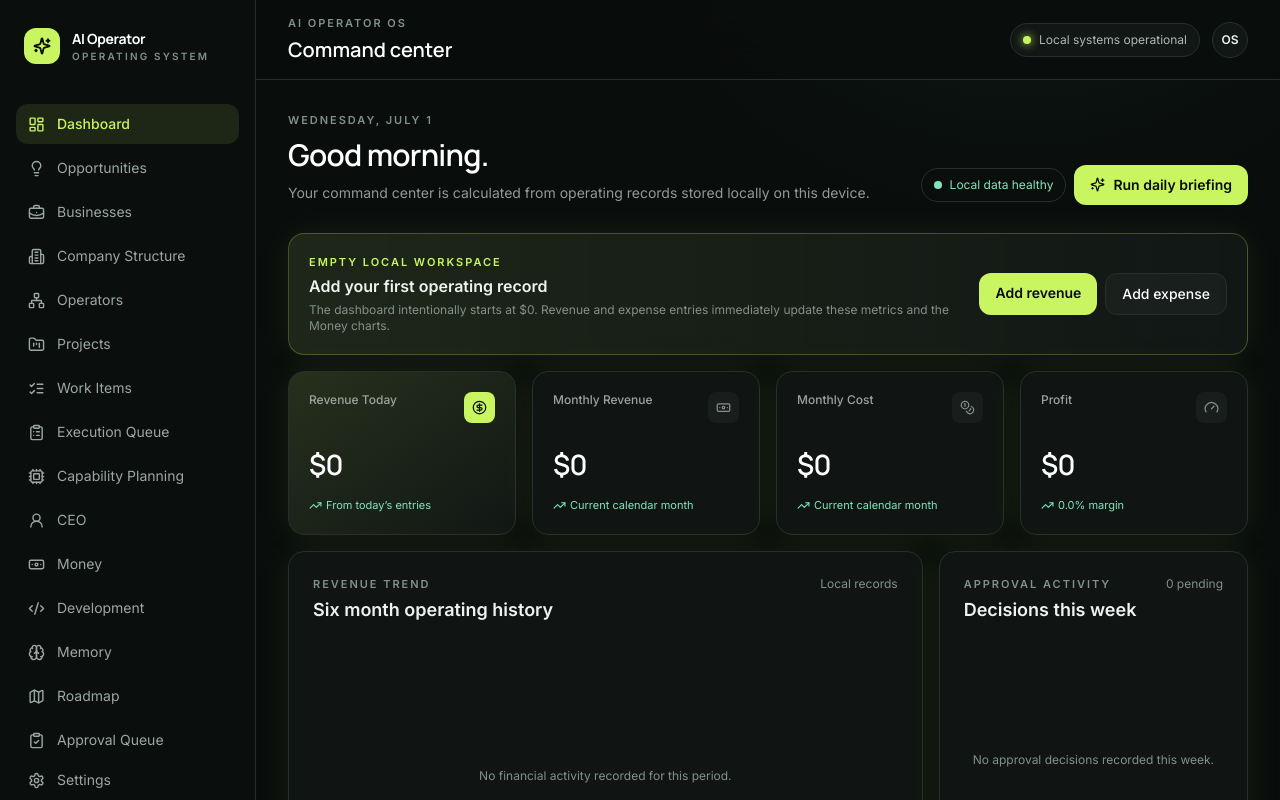
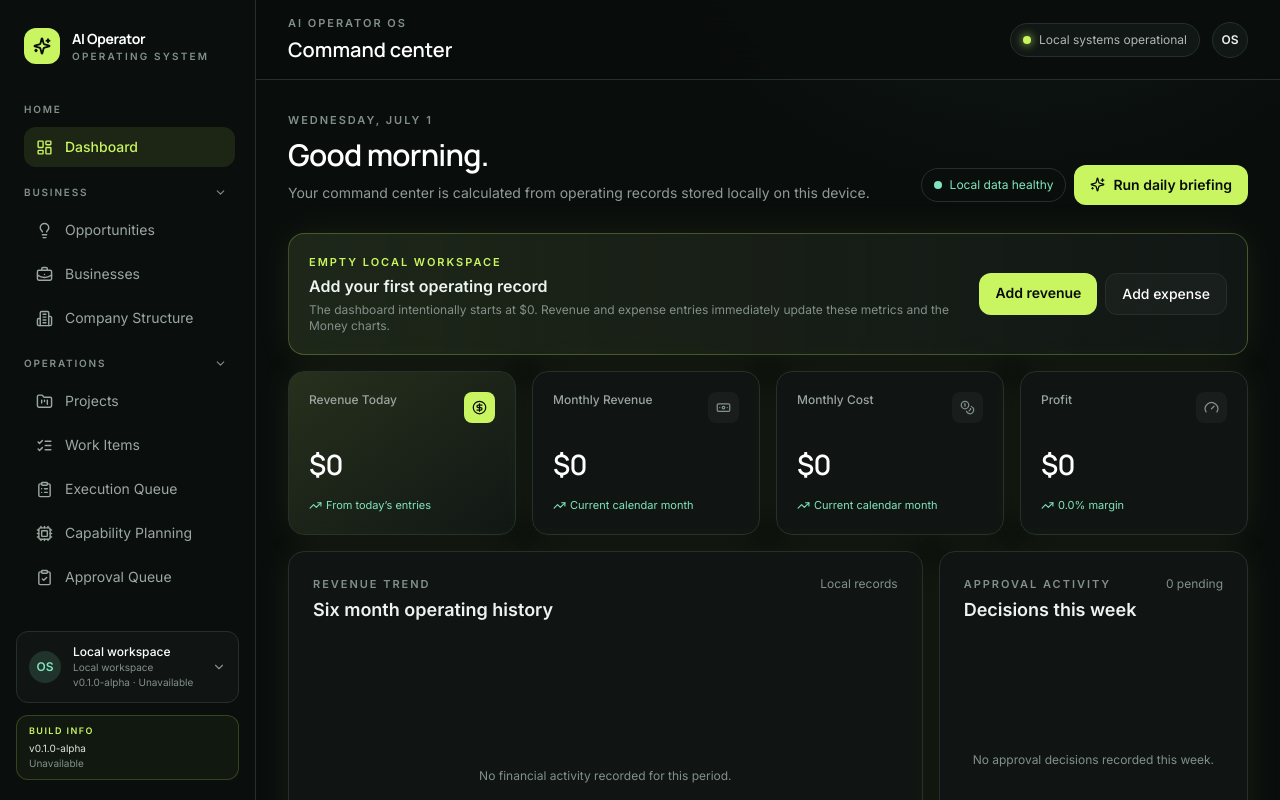
Before and after one commit to Jakea27/AI-Operator-OS, a React (Vite) app in the folder app/: page / in a window 1280 px wide. Shown: the top 800 px of the page. Built offline with nearby package versions, Linux system fonts and the light colour scheme.

Commit message:
Sprint 010 Phase 1 is implemented

```diff
--- a/app/components/AppShell.tsx
+++ b/app/components/AppShell.tsx
@@ -4,6 +4,7 @@ import {
   Building2,
   BriefcaseBusiness,
   ChevronDown,
+  ChevronRight,
   ClipboardCheck,
   ClipboardList,
   Code2,
@@ -18,27 +19,91 @@ import {
   Sparkles,
   UserRound,
 } from 'lucide-react'
+import { useEffect, useState } from 'react'
 import { NavLink, Outlet, useLocation } from 'react-router-dom'
 import { useOperatingStore } from '@/src/services/operatingStore'
 import { getBuildInfo } from '@/src/services/buildInfo'
 
-const navigation = [
+const SIDEBAR_GROUP_STORAGE_KEY = 'ai-operator-os-sidebar-groups-v1'
+
+type NavigationItem = {
+  label: string
+  to: string
+  icon: typeof LayoutDashboard
+}
+
+type NavigationGroup = {
+  id: string
+  label: string
+  collapsible: boolean
+  items: NavigationItem[]
+}
+
+const navigationGroups: NavigationGroup[] = [
+  {
+    id: 'home',
+    label: 'Home',
+    collapsible: false,
+    items: [
       { label: 'Dashboard', to: '/', icon: LayoutDashboard },
+    ],
+  },
+  {
+    id: 'business',
+    label: 'Business',
+    collapsible: true,
+    items: [
       { label: 'Opportunities', to: '/opportunities', icon: Lightbulb },
       { label: 'Businesses', to: '/businesses', icon: BriefcaseBusiness },
       { label: 'Company Structure', to: '/company-structure', icon: Building2 },
-  { label: 'Operators', to: '/operators', icon: Network },
+    ],
+  },
+  {
+    id: 'operations',
+    label: 'Operations',
+    collapsible: true,
+    items: [
       { label: 'Projects', to: '/projects', icon: FolderKanban },
       { label: 'Work Items', to: '/work-items', icon: ListChecks },
       { label: 'Execution Queue', to: '/execution-queue', icon: ClipboardList },
       { label: 'Capability Planning', to: '/capability-planning', icon: Cpu },
+      { label: 'Approval Queue', to: '/approval', icon: ClipboardCheck },
+    ],
+  },
+  {
+    id: 'ai-workforce',
+    label: 'AI Workforce',
+    collapsible: true,
+    items: [
+      { label: 'Operators', to: '/operators', icon: Network },
       { label: 'CEO', to: '/ceo', icon: UserRound },
+    ],
+  },
+  {
+    id: 'intelligence',
+    label: 'Intelligence',
+    collapsible: true,
+    items: [
       { label: 'Money', to: '/money', icon: Banknote },
-  { label: 'Development', to: '/development', icon: Code2 },
       { label: 'Memory', to: '/memory', icon: Brain },
       { label: 'Roadmap', to: '/roadmap', icon: Map },
-  { label: 'Approval Queue', to: '/approval', icon: ClipboardCheck },
+    ],
+  },
+  {
+    id: 'system',
+    label: 'System',
+    collapsible: true,
+    items: [
+      { label: 'Development', to: '/development', icon: Code2 },
+      { label: 'Settings', to: '/settings', icon: Settings },
+    ],
+  },
 ]
+
+const defaultGroupState = navigationGroups.reduce<Record<string, boolean>>((state, group) => {
+  if (group.collapsible) state[group.id] = true
+  return state
+}, {})
 
 const titles: Record<string, string> = {
   '/': 'Command center',
@@ -71,11 +136,64 @@ function getWorkspaceTitle(pathname: string) {
   return titles[pathname] ?? 'Workspace'
 }
 
+function isRouteActive(pathname: string, to: string) {
+  return to === '/' ? pathname === '/' : pathname === to || pathname.startsWith(`${to}/`)
+}
+
+function getActiveGroupId(pathname: string) {
+  return navigationGroups.find((group) => group.items.some((item) => isRouteActive(pathname, item.to)))?.id
+}
+
+function readSidebarGroupState() {
+  if (typeof window === 'undefined') return defaultGroupState
+
+  try {
+    const stored = window.localStorage.getItem(SIDEBAR_GROUP_STORAGE_KEY)
+    if (!stored) return defaultGroupState
+    const parsed = JSON.parse(stored)
+    if (!parsed || typeof parsed !== 'object') return defaultGroupState
+    return {
+      ...defaultGroupState,
+      ...parsed,
+    }
+  } catch {
+    return defaultGroupState
+  }
+}
+
 export function AppShell() {
   const location = useLocation()
   const { data, storageAvailable } = useOperatingStore()
   const workspaceName = data.settings.businessName || 'Local workspace'
   const buildInfo = getBuildInfo()
+  const [expandedGroups, setExpandedGroups] = useState<Record<string, boolean>>(readSidebarGroupState)
+  const activeGroupId = getActiveGroupId(location.pathname)
+
+  useEffect(() => {
+    if (!activeGroupId || activeGroupId === 'home' || expandedGroups[activeGroupId]) return
+
+    setExpandedGroups((current) => ({
+      ...current,
+      [activeGroupId]: true,
+    }))
+  }, [activeGroupId, expandedGroups])
+
+  useEffect(() => {
+    if (typeof window === 'undefined') return
+
+    try {
+      window.localStorage.setItem(SIDEBAR_GROUP_STORAGE_KEY, JSON.stringify(expandedGroups))
+    } catch {
+      // Sidebar preference persistence should not block navigation.
+    }
+  }, [expandedGroups])
+
+  function toggleGroup(groupId: string) {
+    setExpandedGroups((current) => ({
+      ...current,
+      [groupId]: !current[groupId],
+    }))
+  }
 
   return (
     <div className="flex min-h-screen">
@@ -90,14 +208,42 @@ export function AppShell() {
           </div>
         </div>
 
-        <nav className="mt-8 space-y-1">
-          {navigation.map(({ label, to, icon: Icon }) => (
+        <nav className="mt-6 min-h-0 flex-1 space-y-3 overflow-y-auto pr-1" aria-label="Primary navigation">
+          {navigationGroups.map((group) => {
+            const isExpanded = !group.collapsible || expandedGroups[group.id]
+            const groupIsActive = group.id === activeGroupId
+
+            return (
+              <div key={group.id} className="space-y-1">
+                {group.collapsible ? (
+                  <button
+                    type="button"
+                    onClick={() => toggleGroup(group.id)}
+                    aria-expanded={isExpanded}
+                    aria-label={`${isExpanded ? 'Collapse' : 'Expand'} ${group.label} navigation group`}
+                    className={`flex w-full items-center justify-between rounded-lg px-2 py-1.5 text-[10px] font-semibold uppercase tracking-[0.18em] transition focus-visible:outline focus-visible:outline-2 focus-visible:outline-lime/70 ${
+                      groupIsActive ? 'text-lime' : 'text-muted hover:bg-white/[0.04] hover:text-white'
+                    }`}
+                  >
+                    <span>{group.label}</span>
+                    {isExpanded ? <ChevronDown size={13} /> : <ChevronRight size={13} />}
+                  </button>
+                ) : (
+                  <p className="m-0 px-2 py-1.5 text-[10px] font-semibold uppercase tracking-[0.18em] text-muted">
+                    {group.label}
+                  </p>
+                )}
+
+                {isExpanded && (
+                  <div className="space-y-1">
+                    {group.items.map(({ label, to, icon: Icon }) => (
                       <NavLink
                         key={to}
                         to={to}
                         end={to === '/'}
+                        aria-label={`Open ${label}`}
                         className={({ isActive }) =>
-                `flex items-center gap-3 rounded-xl px-3 py-2.5 text-sm transition ${
+                          `ml-2 flex items-center gap-3 rounded-xl px-3 py-2.5 text-sm transition focus-visible:outline focus-visible:outline-2 focus-visible:outline-lime/70 ${
                             isActive
                               ? 'bg-lime/10 font-medium text-lime'
                               : 'text-[#9ba7a1] hover:bg-white/[0.04] hover:text-white'
@@ -108,20 +254,14 @@ export function AppShell() {
                         {label}
                       </NavLink>
                     ))}
+                  </div>
+                )}
+              </div>
+            )
+          })}
         </nav>
 
-        <div className="mt-auto">
-          <NavLink
-            to="/settings"
-            className={({ isActive }) =>
-              `flex items-center gap-3 rounded-xl px-3 py-2.5 text-sm transition ${
-                isActive ? 'bg-lime/10 text-lime' : 'text-[#9ba7a1] hover:text-white'
-              }`
-            }
-          >
-            <Settings size={17} />
-            Settings
-          </NavLink>
+        <div className="mt-4">
           <div className="mt-4 flex items-center gap-3 rounded-xl border border-line bg-white/[0.025] p-3">
             <div className="grid h-8 w-8 place-items-center rounded-full bg-mint/15 text-xs font-semibold text-mint">OS</div>
             <div className="min-w-0 flex-1">
```
Lines whose indentation alone changed are shown as unchanged.
